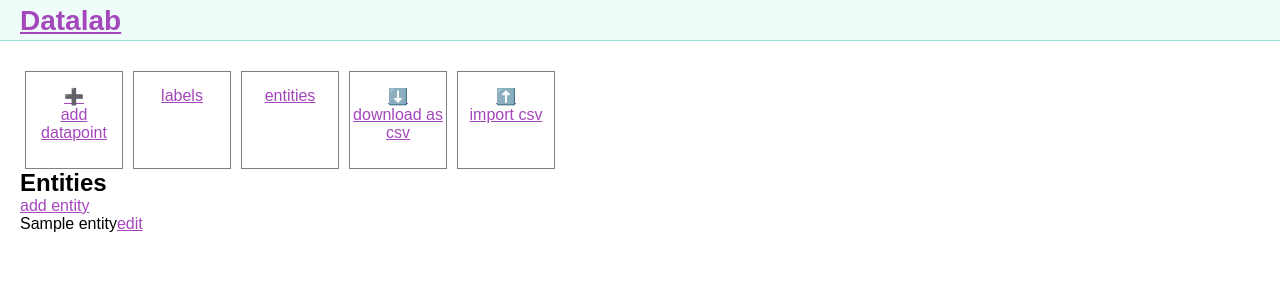
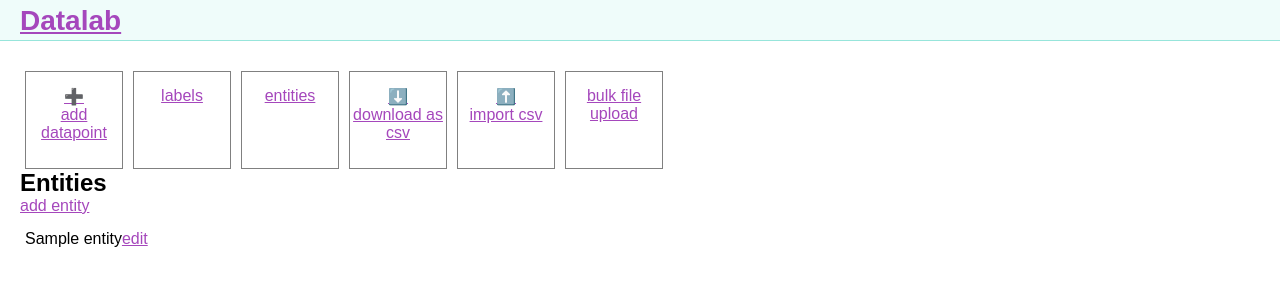
Before and after one commit to tomaslibal/datalab, a Django app: page /entities/ in a window 1280 px wide. Shown: the top 300 px of the page. Run offline with Django 3.2, Linux system fonts and the light colour scheme; tables that the repository leaves empty hold one stand-in row (values such as "Sample post").

Commit message:
add bulk file upload link

```diff
--- a/lab/apps.py
+++ b/lab/apps.py
@@ -3,3 +3,5 @@ from django.apps import AppConfig
 
 class LabConfig(AppConfig):
     name = 'lab'
+    img_width = 96
+    img_height = 96
--- a/lab/static/css/style_no_pre.css
+++ b/lab/static/css/style_no_pre.css
@@ -84,10 +84,14 @@ h1 {
     font-size: 28px;
 }
 
+#entities .entity,
+#labels .label {
+    margin: 5px 0px;
+    padding: 10px 5px;
+}
+
 #labels .label {
     background: #ede8e3;
-    margin: 5px 0px;
-    padding: 10px 5px;
 }
 
 #labels .label .usagenumWrapper {
--- a/lab/templates/lab/base.html
+++ b/lab/templates/lab/base.html
@@ -19,6 +19,7 @@
     <div class="action"><a href="/entities">entities</a></div>
     <div class="action"><a href="/api/datapoints/as_csv/">⬇️<br>download as csv</a></div>
     <div class="action"><a href="#">⬆️<br>import csv</a></div>
+    <div class="action"><a href="#">bulk file upload</a></div>
 </section>
 
 {% block content %}
--- a/lab/templates/lab/entities.html
+++ b/lab/templates/lab/entities.html
@@ -8,7 +8,7 @@
 
 <section id="entities">
     {% for et in entities %}
-        <div>{{ et.name }}<span><a href="/entities/{{ et.id }}">edit</a></span></div>
+        <div class="entity">{{ et.name }}<span><a href="/entities/{{ et.id }}">edit</a></span></div>
     {% endfor %}
 </section>
 
```
Also changed, not shown: lab/templates/lab/labels.html (added, +15 -0 lines).
